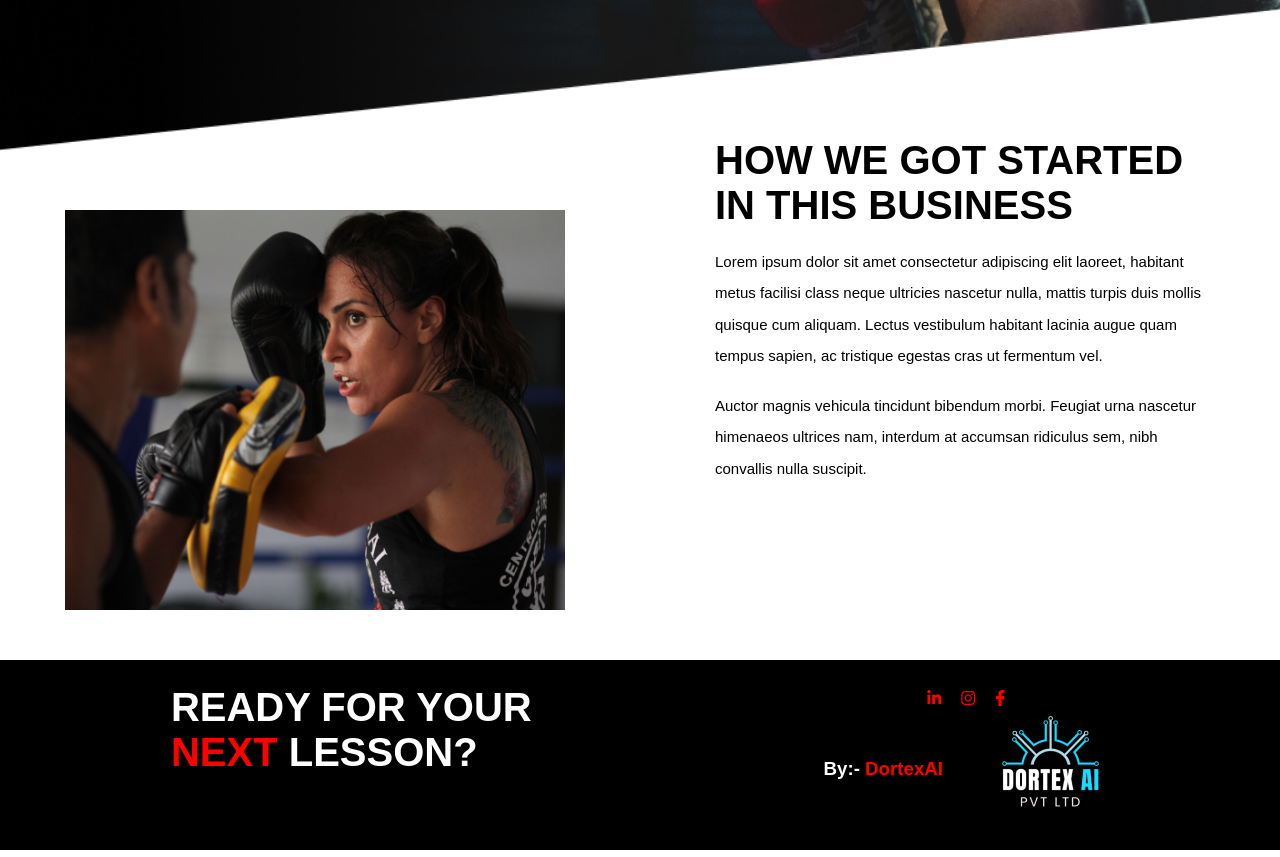
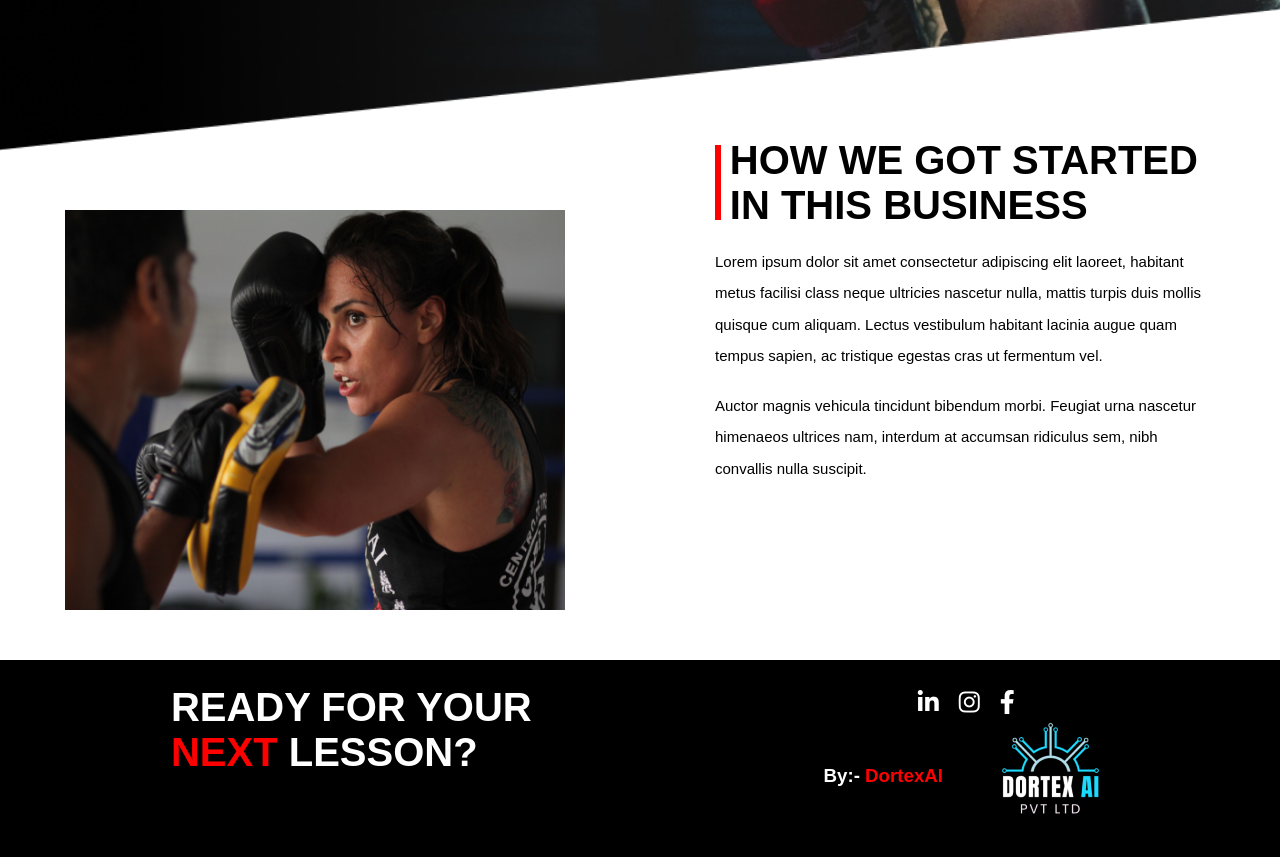
Before and after one commit to Harshu9110/Dortex-AI, a plain HTML site: page index.html in a window 1280 px wide. Shown: the part 620-1477 px from the top of the page. Drawn offline with Linux system fonts and the light colour scheme.

Commit message:
first commit

```diff
--- a/index.html
+++ b/index.html
@@ -4,7 +4,7 @@
 <head>
     <meta charset="UTF-8">
     <meta name="viewport" content="width=device-width, initial-scale=1.0">
-    <title>Fight Like a Champion</title>
+    <title>Boxing Page</title>
     <link rel="stylesheet" href="style.css">
     <link rel="stylesheet" href="https://cdnjs.cloudflare.com/ajax/libs/font-awesome/6.0.0-beta3/css/all.min.css">
 </head>
@@ -34,9 +34,17 @@
     <section class="about">
         <img src="/images/Rectangle 3.png" alt="About Image">
         <div class="about-content">
-            <h2><strong>HOW WE GOT STARTED IN THIS BUSINESS </strong></h2>
-            <p>Lorem ipsum dolor sit amet consectetur adipiscing elit laoreet, habitant metus facilisi class neque ultricies nascetur nulla, mattis turpis duis mollis quisque cum aliquam. Lectus vestibulum habitant lacinia augue quam tempus sapien, ac tristique egestas cras ut fermentum vel.</p>
-            <p>Auctor magnis vehicula tincidunt bibendum morbi. Feugiat urna nascetur himenaeos ultrices nam, interdum at accumsan ridiculus sem, nibh convallis nulla suscipit.</p>
+            <div class="join">
+                <div class="line"></div>
+                <h2>HOW WE GOT STARTED IN THIS BUSINESS</h2>
+            </div>
+            <div>
+            <p>Lorem ipsum dolor sit amet consectetur adipiscing elit laoreet, habitant metus facilisi class neque
+                ultricies nascetur nulla, mattis turpis duis mollis quisque cum aliquam. Lectus vestibulum habitant
+                lacinia augue quam tempus sapien, ac tristique egestas cras ut fermentum vel.</p>
+            <p>Auctor magnis vehicula tincidunt bibendum morbi. Feugiat urna nascetur himenaeos ultrices nam, interdum
+                at accumsan ridiculus sem, nibh convallis nulla suscipit.</p>
+                </div>
         </div>
     </section>
 
--- a/style.css
+++ b/style.css
@@ -67,6 +67,19 @@ header nav a {
     color:black;
 }
 
+.join {
+  display: flex;
+  align-items: center;
+
+}
+
+.line {
+  background-color: red;
+  width: 10px;
+  height: 75px;
+  margin-right: 9px;
+}
+
 .about img {
     width: 500px;
     height: 400px;
@@ -112,6 +125,12 @@ p {
 
   }
 
+  .favicon i {
+    color: white;
+    font-size: 24px;
+}
+
+
   span{
     color: rgb(255, 0, 0);
   }
```
